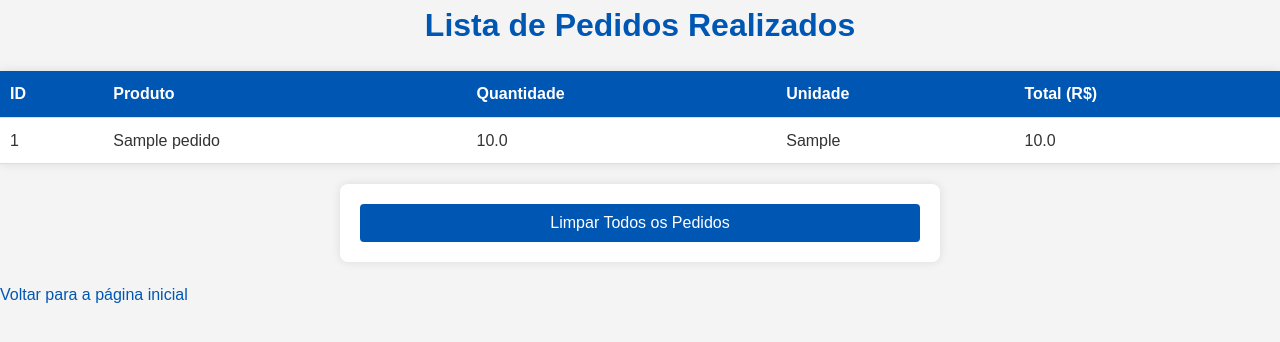
After one commit to kailanesilva/Sistema_Python, a Flask app: page /pedidos in a window 1280 px wide. The commit adds this page. Shown: the top 342 px of the page. Run offline with Flask 3, Linux system fonts and the light colour scheme; tables that the repository leaves empty hold one stand-in row (values such as "Sample post").

Commit message:
projeto finalizado

```diff
--- a/app.py
+++ b/app.py
@@ -1,6 +1,22 @@
 from flask import Flask, render_template, request, redirect, url_for
+from flask_sqlalchemy import SQLAlchemy
 
 app = Flask(__name__)
+app.config['SQLALCHEMY_DATABASE_URI'] = 'sqlite:///pedidos.db'
+app.config['SQLALCHEMY_TRACK_MODIFICATIONS'] = False
+db = SQLAlchemy(app)
+
+# Definição do modelo de Pedido
+class Pedido(db.Model):
+    id = db.Column(db.Integer, primary_key=True)
+    produto_nome = db.Column(db.String(100), nullable=False)
+    quantidade = db.Column(db.Float, nullable=False)
+    unidade = db.Column(db.String(50), nullable=False)
+    total = db.Column(db.Float, nullable=False)
+
+# Criação do banco de dados
+with app.app_context():
+    db.create_all()
 
 # Lista de produtos disponíveis
 produtos = [
@@ -24,13 +40,24 @@ def pedido():
 
     produto = next((p for p in produtos if p['id'] == produto_id), None)
     if produto:
-        if produto['unidade'] == 'metro quadrado':
-            total = produto['preco'] * quantidade
-        else:
-            total = produto['preco'] * quantidade
+        total = produto['preco'] * quantidade
+        pedido = Pedido(produto_nome=produto['nome'], quantidade=quantidade, unidade=unidade, total=total)
+        db.session.add(pedido)
+        db.session.commit()
         return render_template('pedido.html', produto=produto, quantidade=quantidade, total=total, unidade=unidade)
     else:
         return redirect(url_for('index'))
 
+@app.route('/pedidos')
+def lista_pedidos():
+    pedidos = Pedido.query.all()
+    return render_template('lista_pedidos.html', pedidos=pedidos)
+
+@app.route('/limpar_pedidos', methods=['POST'])
+def limpar_pedidos():
+    Pedido.query.delete()  # Remove todos os pedidos
+    db.session.commit()
+    return redirect(url_for('lista_pedidos'))
+
 if __name__ == '__main__':
     app.run(debug=True)
--- a/static/css/styles.css
+++ b/static/css/styles.css
@@ -65,3 +65,27 @@ a {
 a:hover {
     text-decoration: underline;
 }
+
+/* Adicionando estilos para a tabela */
+table {
+    width: 100%;
+    border-collapse: collapse;
+    margin: 20px 0;
+    background: #fff;
+    box-shadow: 0 0 10px rgba(0, 0, 0, 0.1);
+}
+
+th, td {
+    padding: 10px;
+    text-align: left;
+    border-bottom: 1px solid #ddd;
+}
+
+th {
+    background: #0056b3;
+    color: #fff;
+}
+
+tr:nth-child(even) {
+    background: #f9f9f9;
+}
--- a/templates/index.html
+++ b/templates/index.html
@@ -27,5 +27,6 @@
 
         <button type="submit">Realizar Pedido</button>
     </form>
+    <a href="{{ url_for('lista_pedidos') }}">Ver Lista de Pedidos</a>
 </body>
 </html>
--- /dev/null
+++ b/templates/lista_pedidos.html
@@ -0,0 +1,38 @@
+<!DOCTYPE html>
+<html lang="pt-BR">
+<head>
+    <meta charset="UTF-8">
+    <meta name="viewport" content="width=device-width, initial-scale=1.0">
+    <title>Pedidos Realizados</title>
+    <link rel="stylesheet" href="{{ url_for('static', filename='css/styles.css') }}">
+</head>
+<body>
+    <h1>Lista de Pedidos Realizados</h1>
+    <table>
+        <thead>
+            <tr>
+                <th>ID</th>
+                <th>Produto</th>
+                <th>Quantidade</th>
+                <th>Unidade</th>
+                <th>Total (R$)</th>
+            </tr>
+        </thead>
+        <tbody>
+            {% for pedido in pedidos %}
+                <tr>
+                    <td>{{ pedido.id }}</td>
+                    <td>{{ pedido.produto_nome }}</td>
+                    <td>{{ pedido.quantidade }}</td>
+                    <td>{{ pedido.unidade }}</td>
+                    <td>{{ pedido.total }}</td>
+                </tr>
+            {% endfor %}
+        </tbody>
+    </table>
+    <form action="{{ url_for('limpar_pedidos') }}" method="post" onsubmit="return confirm('Tem certeza de que deseja limpar todos os pedidos?');">
+        <button type="submit">Limpar Todos os Pedidos</button>
+    </form>
+    <a href="{{ url_for('index') }}">Voltar para a página inicial</a>
+</body>
+</html>
```
Also changed, not shown: instance/pedidos.db (added).
